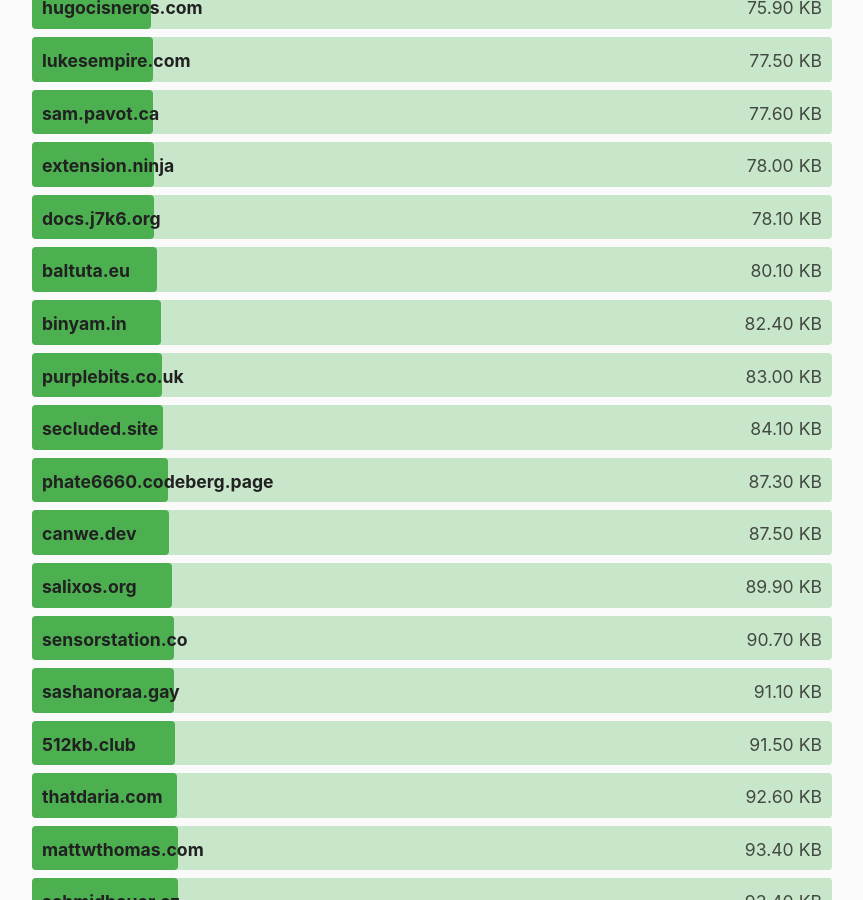
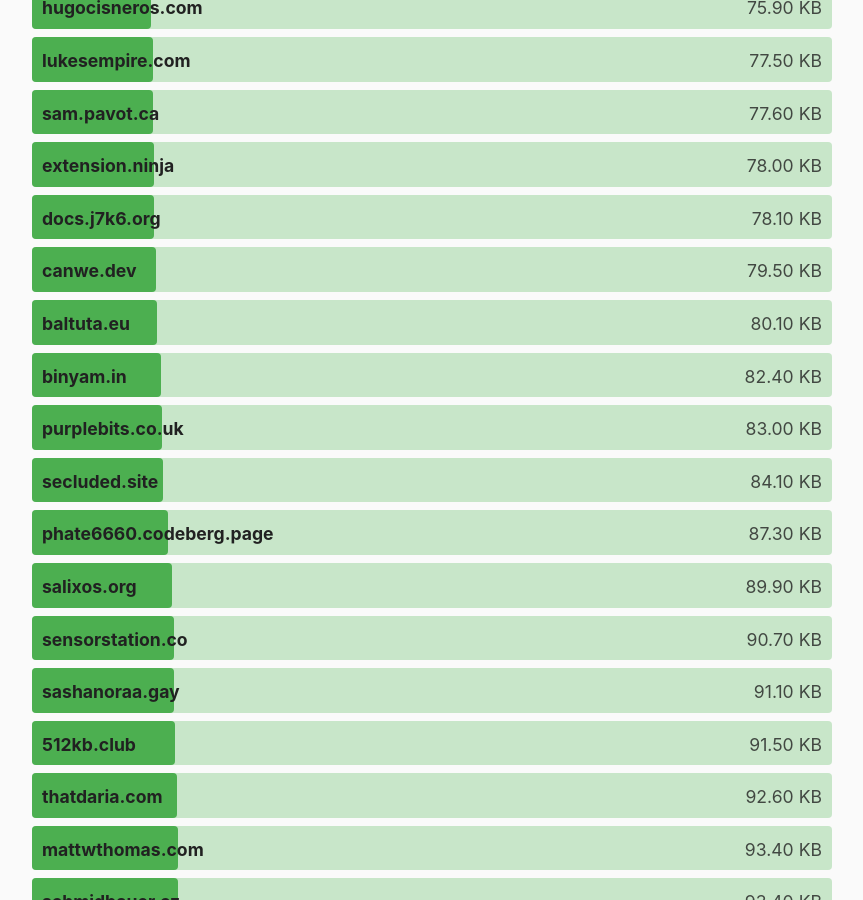
Before and after one commit to kevquirk/512kb.club, a Jekyll site: the page built from index.md, in a window 1280 px wide and 900 px high, scrolled down 13264 px. Shown: the whole window, without its empty margins (208-1071 px from the left). Built offline with Jekyll 4.4.1, drawn with Linux system fonts in a browser that asks for light colours.

Commit message:
Update canwe.dev size

```diff
--- a/_data/sites.yml
+++ b/_data/sites.yml
@@ -390,8 +390,8 @@
 
 - domain: canwe.dev
   url: https://canwe.dev/
-  size: 87.5
-  last_checked: 2021-12-28
+  size: 79.5
+  last_checked: 2022-04-16
 
 - domain: caraudioinc.com
   url: http://caraudioinc.com/
```
